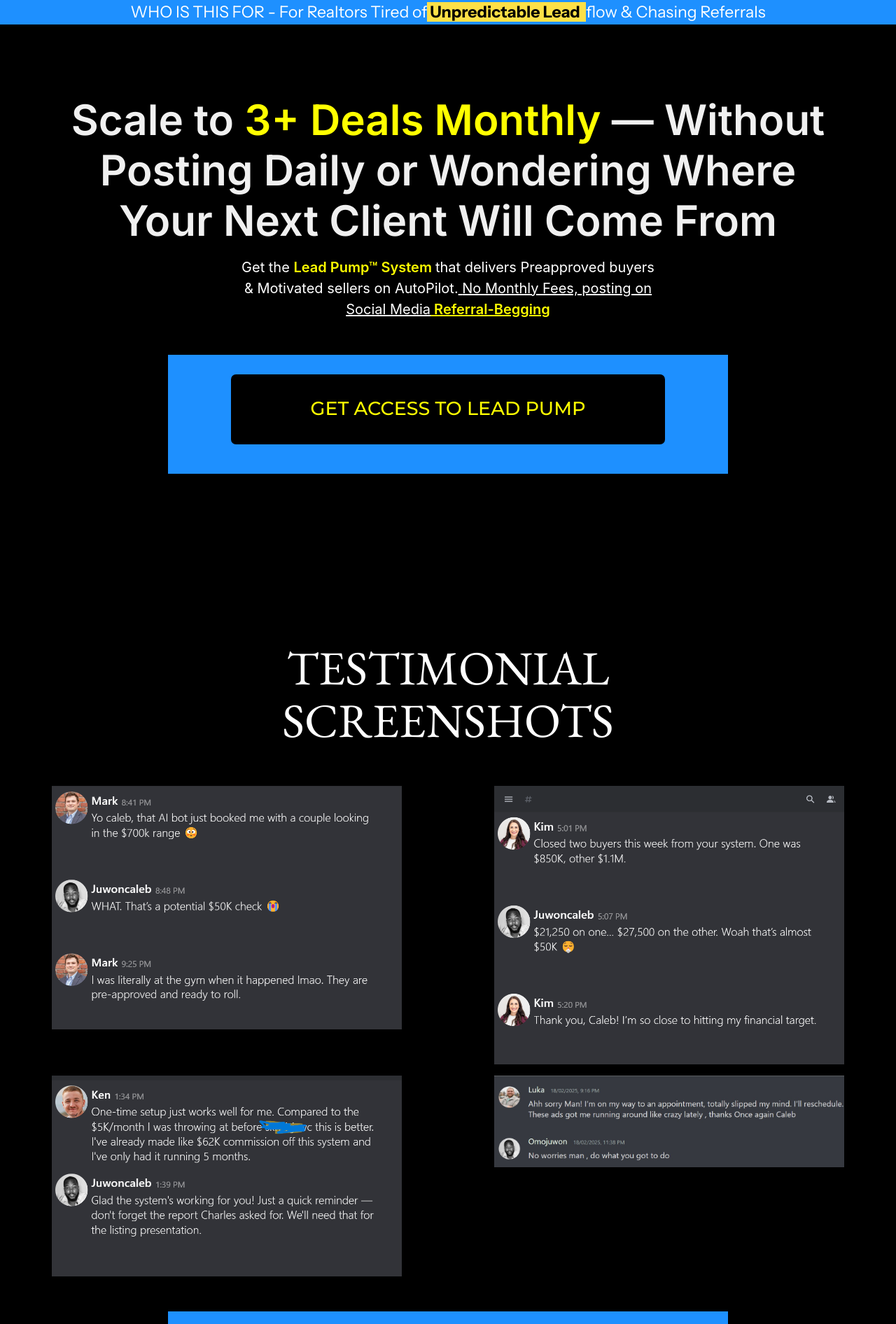
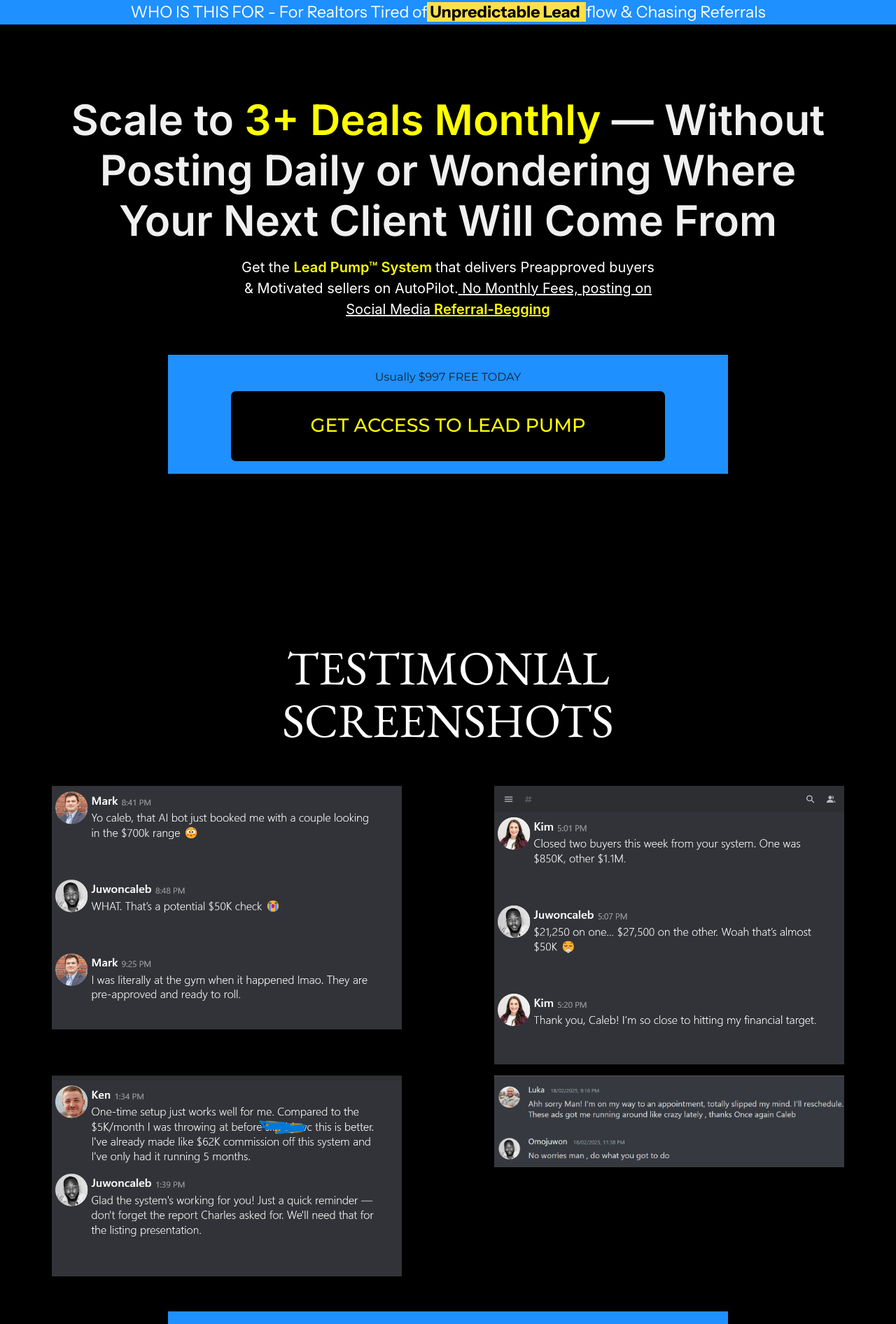
Before and after one commit to juwoncaleb/Funnel, a Next.js app: page / in a window 1280 px wide. Shown: the top 1892 px of the page at 70% size. Built offline with nearby package versions, Linux system fonts and the light colour scheme; a web font is replaced by a local one.

Commit message:
Update LandingPage.js

```diff
--- a/pages/LandingPage.js
+++ b/pages/LandingPage.js
@@ -48,6 +48,7 @@
 
         <center className="mt-10">
           <div className="button_bg">
+          <p className="qualifier">Usually $997 <span className="free">FREE</span> TODAY</p>
             <center>
               <Link href="https://tally.so/r/wkkqkZ">
                 <p className=" mb-2"></p>
@@ -74,6 +75,8 @@
         </div>
         <center>
           <div className="button_bg">
+          <p className="qualifier">Usually $997 <span className="free">FREE</span> TODAY</p>
+
             <center>
               <Link href="https://tally.so/r/wkkqkZ">
                 <button className="install mb-14">
```
